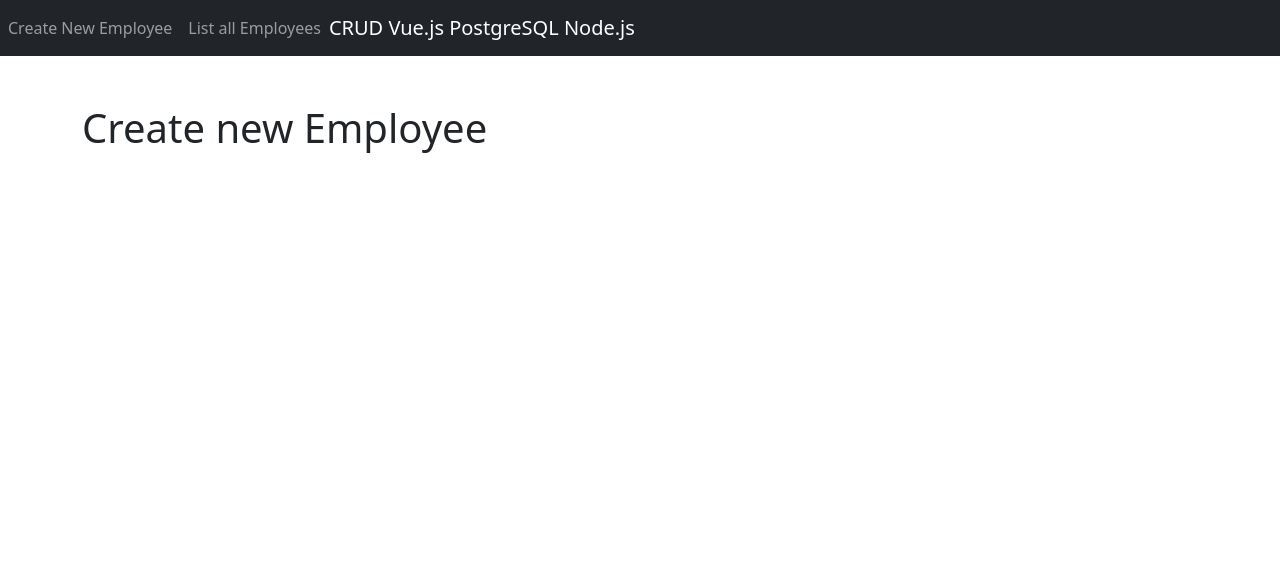
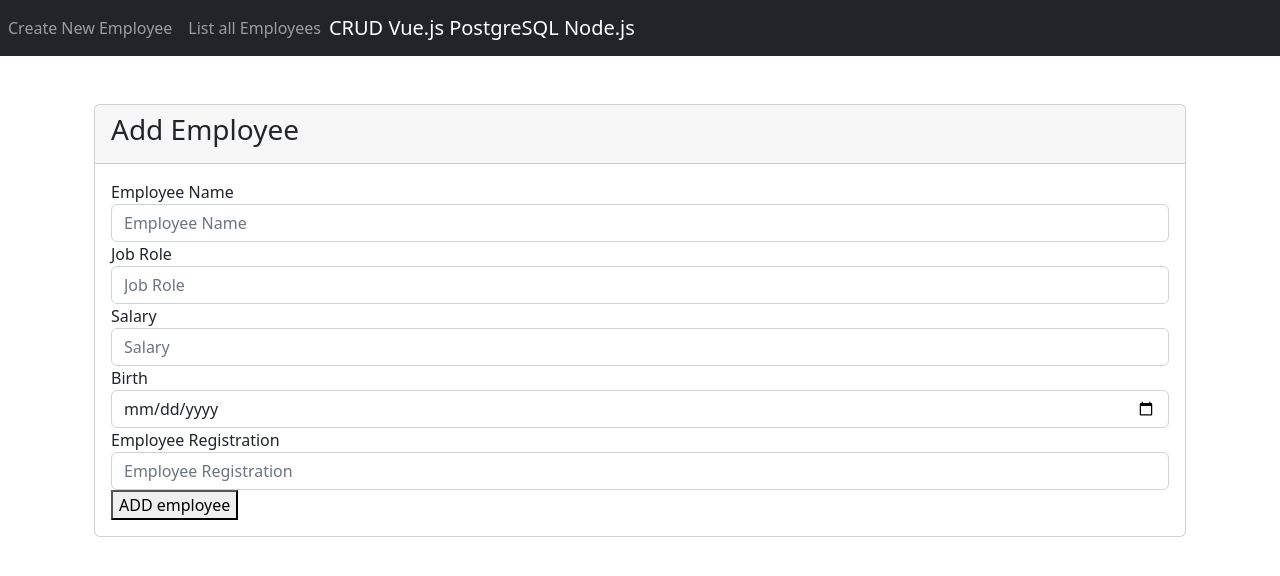
Before and after one commit to dfbrasil/employee-crud-api, a Vue app in the folder front-vue/: page / in a window 1280 px wide. Shown: the top 576 px of the page. Built offline with nearby package versions, Linux system fonts and the light colour scheme.

Commit message:
Fomr CreateComponent

```diff
--- a/front-vue/src/components/create-employee/CreateEmployeeComponent.vue
+++ b/front-vue/src/components/create-employee/CreateEmployeeComponent.vue
@@ -1,14 +1,73 @@
 <template>
-  <div class="row justify-content-center">
-    <h1>Create new Employee</h1>
+  <div class="container">
+    <div class="card">
+      <div class="card-header">
+          <h3>Add Employee</h3>
+      </div>
+      <div class="card-body">
+      <form @submit.prevent="HandleSubmitForm()">
+
+        <!-- INICIO BLOCO: Employee name -->
+        <div class="form-group">
+          <label class="font-weight-bold">Employee Name</label>
+          <input type="text" class="form-control" placeholder="Employee Name" v-model="employee.name" required>
+        </div>
+        <!-- FIM BLOCO: Employee name -->
+
+        <!-- INICIO BLOCO: Job Hole -->
+        <div class="form-group">
+          <label class="font-weight-bold">Job Role</label>
+          <input type="text" class="form-control" placeholder="Job Role" v-model="employee.job_role" required>
+        </div>
+        <!-- FIM BLOCO: Job Hole -->
+
+        <!-- INICIO BLOCO: Salary -->
+        <div class="form-group">
+          <label class="font-weight-bold">Salary</label>
+          <input type="number" class="form-control" placeholder="Salary" v-model="employee.salary" required>
+        </div>
+        <!-- FIM BLOCO: Salary -->
+
+        <!-- INICIO BLOCO: birth -->
+        <div class="form-group">
+          <label class="font-weight-bold">Birth</label>
+          <input type="date" class="form-control" placeholder="YYYY/MM/DD" v-model="employee.birth" required>
+        </div>
+        <!-- FIM BLOCO: birth -->
+
+        <!-- INICIO BLOCO: Employee Registration -->
+        <div class="form-group">
+          <label class="font-weight-bold">Employee Registration</label>
+          <input type="text" class="form-control" placeholder="Employee Registration" v-model="employee.employee_registration" required>
+        </div>
+        <!-- FIM BLOCO: Employee Registration -->
+        <div class="form-group">
+          <button class="btn-primary" type="submit">ADD employee</button>
+        </div>
+      </form>
+      </div>
+    </div>
   </div>
+</template>
 
-</template>
 <script>
 export default {
+  components: {
+    name: 'CreateEmployeeComponent',
+  },
   data() {
     return {
+      employee: {
+        name: '',
+        job_role: '',
+        salary: '',
+        birth: '',
+        employee_registration: '',
+      },
     };
+  },
+  methods: {
+    HandleSubmitForm() {},
   },
 };
 </script>
```
Also changed, not shown: front-vue/.eslintrc.js.
